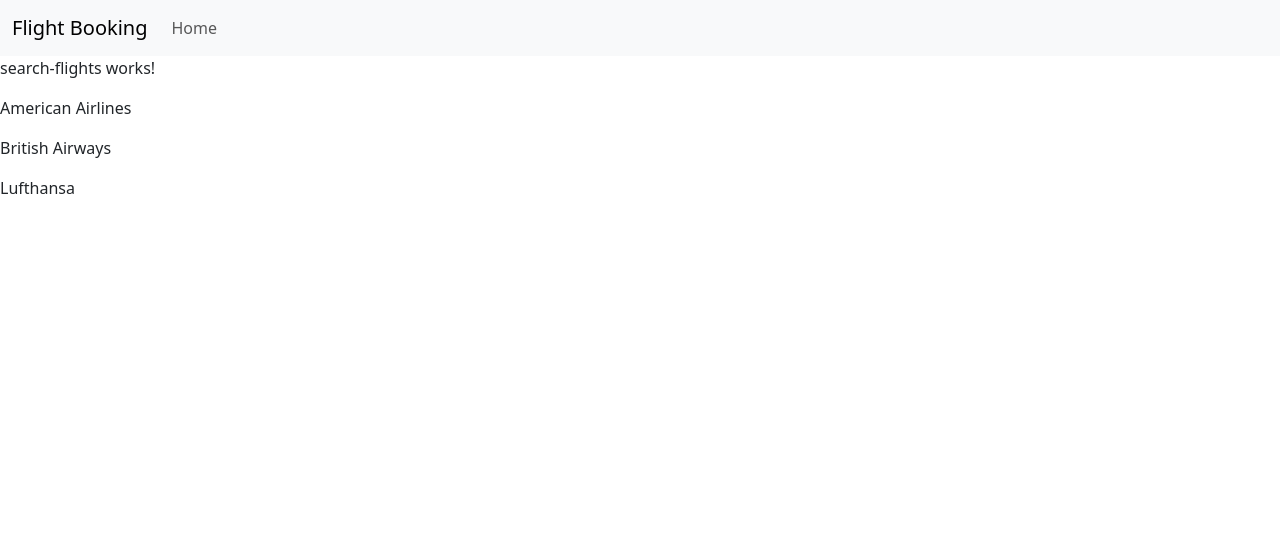
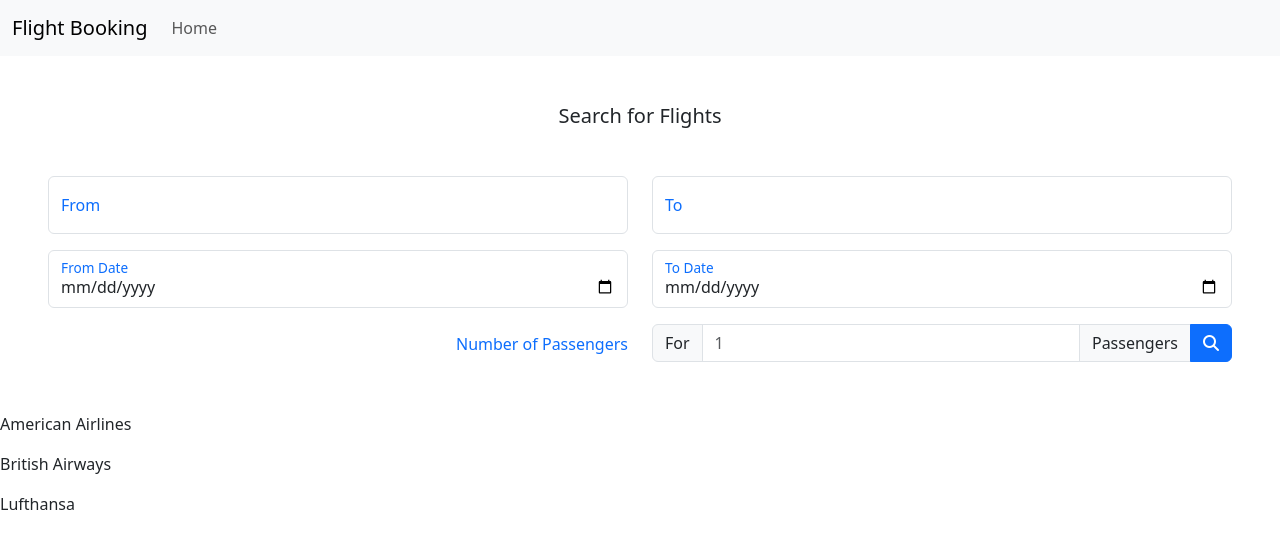
Before and after one commit to kinathru/DotNetAngular-Udemy, an Angular app in the folder flight-booking-app/: page / in a window 1280 px wide. Shown: the top 548 px of the page. Built offline with nearby package versions, Linux system fonts and the light colour scheme.

Commit message:
feat:implement flight search form UI

```diff
--- a/flight-booking-app/src/app/search-flights/search-flights.component.html
+++ b/flight-booking-app/src/app/search-flights/search-flights.component.html
@@ -1,4 +1,51 @@
-<p>search-flights works!</p>
+<h5 class="text-md-center m-5">Search for Flights</h5>
+
+<div class="m-5 d-grid gap-3">
+  <div class="row">
+    <div class="col">
+      <div class="form-floating">
+        <input placeholder="From" class="form-control" />
+        <label class="text-primary form-label">From</label>
+      </div>
+    </div>
+    <div class="col">
+      <div class="form-floating">
+        <input placeholder="Destination" class="form-control" />
+        <label class="text-primary form-label">To</label>
+      </div>
+    </div>
+  </div>
+  <div class="row">
+    <div class="col">
+      <div class="form-floating">
+        <input type="date" placeholder="From" class="form-control" />
+        <label class="text-primary form-label">From Date</label>
+      </div>
+    </div>
+    <div class="col">
+      <div class="form-floating">
+        <input type="date" placeholder="To" class="form-control" />
+        <label class="text-primary form-label">To Date</label>
+      </div>
+    </div>
+  </div>
+  <div class="row">
+    <div class="col text-end">
+      <label class="form-label text-primary mt-2">Number of Passengers</label>
+    </div>
+    <div class="col">
+      <div class="input-group">
+        <div class="input-group-text">For</div>
+        <input class="form-control" type="number" placeholder="1" />
+        <div class="input-group-text">Passengers</div>
+
+        <button type="submit" class="btn btn-primary">
+          <i class="fa fa-search"></i>
+        </button>
+      </div>
+    </div>
+  </div>
+</div>
 
 <div *ngFor="let flight of searchResult">
   <p>{{ flight }}</p>
```
